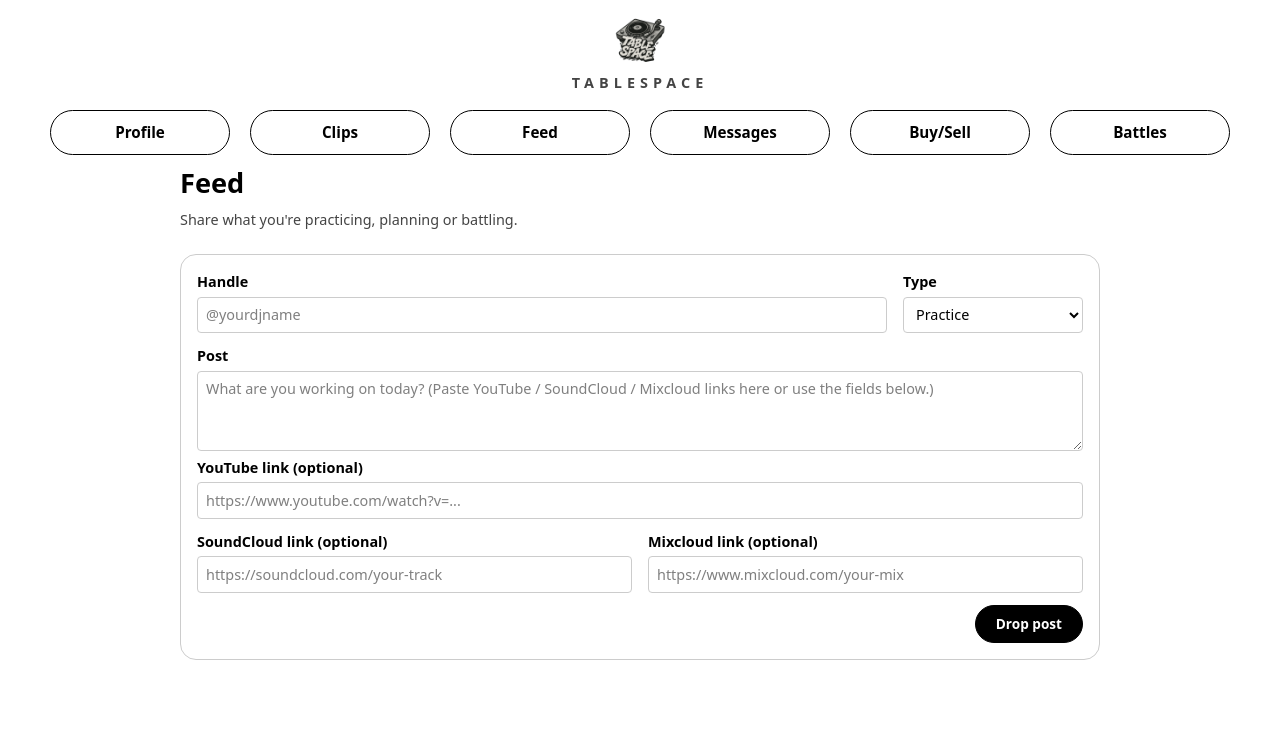
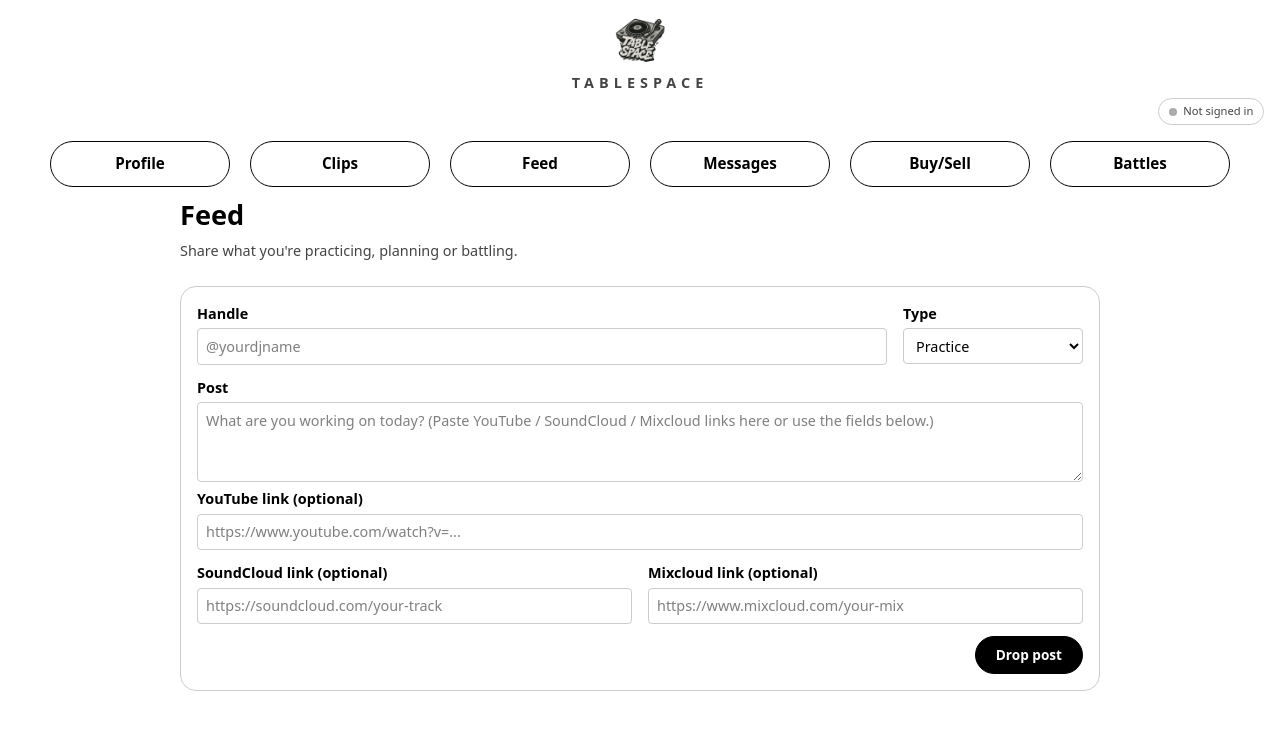
Before and after one commit to BoingSplash2022/table-space, a Next.js app: page /feed in a window 1280 px wide. Shown: the top 730 px of the page. Built offline with nearby package versions, Linux system fonts and the light colour scheme; no server answers; the database is empty.

Commit message:
Fix avatar upload + storage config + profile persistence

```diff
--- a/src/app/layout.tsx
+++ b/src/app/layout.tsx
@@ -3,6 +3,8 @@ import Image from "next/image";
 import Link from "next/link";
 import NavBar from "@/components/NavBar";
 import { AuthProvider } from "@/context/AuthContext";
+import LoginToast from "@/components/LoginToast";
+import ProfileIndicator from "@/components/ProfileIndicator";
 
 export const metadata = {
   title: "TableSpace",
@@ -18,7 +20,7 @@ export default function RootLayout({
     <html lang="en">
       <body className="min-h-screen">
         <AuthProvider>
-          {/* Header: logo + wordmark */}
+          {/* Header: logo + wordmark + profile indicator */}
           <header className="site-header">
             <Link href="/" className="site-header-logo">
               <Image
@@ -30,7 +32,13 @@ export default function RootLayout({
                 priority
               />
             </Link>
+
             <div className="site-header-wordmark">TABLESPACE</div>
+
+            {/* Logged-in / profile indicator (top area) */}
+            <div style={{ marginLeft: "auto", marginRight: "1rem" }}>
+              <ProfileIndicator />
+            </div>
           </header>
 
           {/* Navigation bar */}
@@ -38,6 +46,9 @@ export default function RootLayout({
 
           {/* Main content area */}
           <main className="site-main">{children}</main>
+
+          {/* One-off login success popup */}
+          <LoginToast />
         </AuthProvider>
       </body>
     </html>
--- a/src/app/profile/page.tsx
+++ b/src/app/profile/page.tsx
@@ -1,4 +1,9 @@
 "use client";
+
+/* eslint-disable react-hooks/set-state-in-effect */
+/* eslint-disable react/no-unescaped-entities */
+/* eslint-disable @typescript-eslint/no-explicit-any */
+/* eslint-disable @next/next/no-img-element */
 
 import {
   ChangeEvent,
@@ -19,7 +24,8 @@ import {
   where,
 } from "firebase/firestore";
 import { ref, uploadBytes, getDownloadURL } from "firebase/storage";
-import { auth, db, storage } from "@/lib/firebase";
+import { db, storage } from "@/lib/firebase";
+import { useAuthContext } from "@/context/AuthContext";
 
 type ProfileState = {
   displayName: string;
@@ -63,8 +69,8 @@ const emptyProfile: ProfileState = {
 };
 
 const defaultProfile: ProfileState = {
-  displayName: "Anon Turntablist",
-  handle: "@yourdjname",
+  displayName: "",
+  handle: "",
   location: "",
   bio: "",
   styles: "",
@@ -77,6 +83,8 @@ const defaultProfile: ProfileState = {
 };
 
 export default function ProfilePage() {
+  const { user } = useAuthContext();
+
   const [profiles, setProfiles] = useState<ProfileDoc[]>([]);
   const [activeProfileId, setActiveProfileId] = useState<string | null>(null);
   const [form, setForm] = useState<ProfileState>(defaultProfile);
@@ -87,12 +95,16 @@ export default function ProfilePage() {
 
   // Load all profiles for the current user
   useEffect(() => {
-    const user = auth.currentUser;
     if (!user) {
       setErrorMessage("Please sign in to edit your profile.");
+      setProfiles([]);
+      setActiveProfileId(null);
       setLoading(false);
       return;
     }
+
+    setErrorMessage(null);
+    setLoading(true);
 
     const profilesRef = collection(db, "profiles");
     const q = query(
@@ -133,7 +145,7 @@ export default function ProfilePage() {
         }
 
         if (list.length === 0) {
-          setForm(defaultProfile);
+          setForm(emptyProfile);
           setAvatarPreview(null);
         }
       },
@@ -145,10 +157,10 @@ export default function ProfilePage() {
     );
 
     return () => unsub();
-    // eslint-disable-next-line react-hooks/exhaustive-deps
-  }, []);
+  }, [user, activeProfileId]);
 
-  // Keep form in sync when active profile changes
+  // Keep form in sync when active profile changes,
+  // and use the stored avatarUrl as the preview.
   useEffect(() => {
     if (!activeProfileId) return;
     const current = profiles.find((p) => p.id === activeProfileId);
@@ -166,7 +178,7 @@ export default function ProfilePage() {
         youtube: current.youtube,
         avatarUrl: current.avatarUrl,
       });
-      setAvatarPreview(null); // show saved avatar by default
+      setAvatarPreview(current.avatarUrl || null);
     }
   }, [activeProfileId, profiles]);
 
@@ -177,17 +189,17 @@ export default function ProfilePage() {
     setForm((prev) => ({ ...prev, [name]: value }));
   }
 
+  // Upload avatar + persist avatarUrl to Firestore
   async function handleAvatarChange(e: ChangeEvent<HTMLInputElement>) {
     const file = e.target.files?.[0];
     if (!file) return;
 
-    const user = auth.currentUser;
     if (!user) {
       setErrorMessage("You must be signed in to upload an avatar.");
       return;
     }
 
-    // Show a local preview immediately
+    // Local preview immediately
     const localUrl = URL.createObjectURL(file);
     setAvatarPreview(localUrl);
 
@@ -203,9 +215,34 @@ export default function ProfilePage() {
       // Get public URL
       const downloadUrl = await getDownloadURL(storageRef);
 
-      // Switch preview to hosted version
+      // Update local state so UI shows new avatar
       setAvatarPreview(downloadUrl);
       setForm((prev) => ({ ...prev, avatarUrl: downloadUrl }));
+
+      // Persist avatarUrl to Firestore
+      if (activeProfileId) {
+        // Update existing profile
+        const refDoc = doc(db, "profiles", activeProfileId);
+        await setDoc(
+          refDoc,
+          {
+            avatarUrl: downloadUrl,
+            uid: user.uid,
+            updatedAt: serverTimestamp(),
+          },
+          { merge: true }
+        );
+      } else {
+        // No profile yet: create one on the fly
+        const refDoc = await addDoc(collection(db, "profiles"), {
+          ...form,
+          avatarUrl: downloadUrl,
+          uid: user.uid,
+          createdAt: serverTimestamp(),
+          updatedAt: serverTimestamp(),
+        });
+        setActiveProfileId(refDoc.id);
+      }
     } catch (err) {
       console.error("Error uploading avatar", err);
       setErrorMessage("Could not upload avatar. Please try again.");
@@ -216,11 +253,14 @@ export default function ProfilePage() {
     e.preventDefault();
     setErrorMessage(null);
 
-    const user = auth.currentUser;
     if (!user) {
       setErrorMessage("You must be signed in to save your profile.");
       return;
     }
+
+    const normalizedHandle = form.handle.trim().startsWith("@")
+      ? form.handle.trim()
+      : `@${form.handle.trim()}`;
 
     try {
       if (activeProfileId) {
@@ -228,7 +268,8 @@ export default function ProfilePage() {
         await setDoc(
           refDoc,
           {
-            ...form,
+            ...form, // includes avatarUrl
+            handle: normalizedHandle,
             uid: user.uid,
             updatedAt: serverTimestamp(),
           },
@@ -237,6 +278,7 @@ export default function ProfilePage() {
       } else {
         const refDoc = await addDoc(collection(db, "profiles"), {
           ...form,
+          handle: normalizedHandle,
           uid: user.uid,
           createdAt: serverTimestamp(),
           updatedAt: serverTimestamp(),
@@ -244,7 +286,7 @@ export default function ProfilePage() {
         setActiveProfileId(refDoc.id);
       }
 
-      setSavedMessage("Profile updated.");
+      setSavedMessage("Profile saved!");
       setTimeout(() => setSavedMessage(null), 2000);
     } catch (err) {
       console.error("Error saving profile", err);
@@ -254,19 +296,13 @@ export default function ProfilePage() {
 
   async function handleAddNewProfile() {
     setErrorMessage(null);
-    const user = auth.currentUser;
     if (!user) {
       setErrorMessage("Please sign in to create a profile.");
       return;
     }
 
     try {
-      const newProfile: ProfileState = {
-        ...emptyProfile,
-        displayName: "New Profile",
-        handle: "@yourdjname",
-      };
-
+      const newProfile: ProfileState = { ...emptyProfile };
       const refDoc = await addDoc(collection(db, "profiles"), {
         ...newProfile,
         uid: user.uid,
@@ -284,7 +320,7 @@ export default function ProfilePage() {
   }
 
   const currentHandleFirstLetter =
-    form.handle.replace("@", "").trim().charAt(0).toUpperCase() || "D";
+    form.handle.replace("@", "").trim().charAt(0).toUpperCase() || "T";
 
   const avatarSrc = avatarPreview || form.avatarUrl || null;
 
@@ -294,8 +330,7 @@ export default function ProfilePage() {
         <h1>Profile</h1>
         <p>
           Set your handle, bio, links and avatar so other turntablists know
-          who&apos;s behind the cuts. You can keep multiple profiles for
-          different aliases.
+          who&apos;s behind the cuts.
         </p>
       </div>
 
@@ -354,7 +389,7 @@ export default function ProfilePage() {
         </p>
       )}
 
-      {!loading && (
+      {!loading && user && (
         <form onSubmit={handleSubmit}>
           <div className="profile-grid">
             {/* LEFT: main details */}
@@ -465,7 +500,6 @@ export default function ProfilePage() {
                     onChange={handleAvatarChange}
                     className="feed-input"
                   />
-
                 </div>
               </div>
 
--- /dev/null
+++ b/src/components/LoginToast.tsx
@@ -0,0 +1,39 @@
+"use client";
+
+import { useEffect } from "react";
+import { useAuthContext } from "../context/AuthContext";
+
+export default function LoginToast() {
+  const { justLoggedIn, setJustLoggedIn } = useAuthContext();
+
+  useEffect(() => {
+    if (justLoggedIn) {
+      const timer = setTimeout(() => setJustLoggedIn(false), 3000);
+      return () => clearTimeout(timer);
+    }
+  }, [justLoggedIn, setJustLoggedIn]);
+
+  if (!justLoggedIn) return null;
+
+  return (
+    <div
+      style={{
+        position: "fixed",
+        bottom: "1rem",
+        left: "50%",
+        transform: "translateX(-50%)",
+        background: "#1fa73e",
+        color: "#fff",
+        padding: "0.8rem 1.4rem",
+        borderRadius: 8,
+        fontWeight: 600,
+        boxShadow:
+          "0 3px 12px rgba(0,0,0,0.25)",
+        zIndex: 9999,
+        animation: "fadeUp 0.4s ease-out",
+      }}
+    >
+      Success — you're in!
+    </div>
+  );
+}
--- /dev/null
+++ b/src/components/ProfileIndicator.tsx
@@ -0,0 +1,128 @@
+"use client";
+
+import { useAuthContext } from "@/context/AuthContext";
+
+export default function ProfileIndicator() {
+  const { user, activeProfile } = useAuthContext();
+
+  // Logged out → small subtle badge
+  if (!user) {
+    return (
+      <div
+        style={{
+          display: "inline-flex",
+          alignItems: "center",
+          gap: "0.4rem",
+          padding: "0.25rem 0.6rem",
+          borderRadius: 999,
+          border: "1px solid #ccc",
+          fontSize: "0.7rem",
+          background: "rgba(255,255,255,0.8)",
+        }}
+      >
+        <span
+          style={{
+            width: 8,
+            height: 8,
+            borderRadius: "50%",
+            background: "#aaa",
+          }}
+        />
+        <span>Not signed in</span>
+      </div>
+    );
+  }
+
+  // Signed in but no profile yet
+  if (user && !activeProfile) {
+    return (
+      <div
+        style={{
+          display: "inline-flex",
+          alignItems: "center",
+          gap: "0.4rem",
+          padding: "0.25rem 0.6rem",
+          borderRadius: 999,
+          border: "1px solid #f97316",
+          fontSize: "0.7rem",
+          background: "rgba(255,255,255,0.9)",
+        }}
+      >
+        <span
+          style={{
+            width: 8,
+            height: 8,
+            borderRadius: "50%",
+            background: "#f97316",
+          }}
+        />
+        <span>Signed in – no profile yet</span>
+      </div>
+    );
+  }
+
+  // Signed in + active profile → show avatar + handle
+  const letter =
+    activeProfile?.handle?.replace("@", "").trim().charAt(0).toUpperCase() ||
+    "D";
+
+  return (
+    <div
+      style={{
+        display: "inline-flex",
+        alignItems: "center",
+        gap: "0.5rem",
+        padding: "0.25rem 0.7rem",
+        borderRadius: 999,
+        border: "1px solid #16a34a",
+        fontSize: "0.75rem",
+        background: "rgba(255,255,255,0.95)",
+      }}
+    >
+      <span
+        style={{
+          width: 9,
+          height: 9,
+          borderRadius: "50%",
+          background: "#16a34a",
+        }}
+      />
+
+      <div
+        style={{
+          width: 24,
+          height: 24,
+          borderRadius: "50%",
+          overflow: "hidden",
+          background: "#000",
+          color: "#fff",
+          display: "flex",
+          alignItems: "center",
+          justifyContent: "center",
+          fontSize: "0.8rem",
+          fontWeight: 700,
+        }}
+      >
+        {activeProfile?.avatarUrl ? (
+          // eslint-disable-next-line @next/next/no-img-element
+          <img
+            src={activeProfile.avatarUrl}
+            alt="Avatar"
+            style={{ width: "100%", height: "100%", objectFit: "cover" }}
+          />
+        ) : (
+          letter
+        )}
+      </div>
+
+      <div style={{ display: "flex", flexDirection: "column" }}>
+        <span style={{ fontWeight: 600 }}>
+          {activeProfile?.handle || "No handle"}
+        </span>
+        <span style={{ fontSize: "0.7rem", opacity: 0.7 }}>
+          Profile active
+        </span>
+      </div>
+    </div>
+  );
+}
--- a/src/context/AuthContext.tsx
+++ b/src/context/AuthContext.tsx
@@ -16,6 +16,7 @@ export type Profile = {
   uid: string;          // owner uid
   handle: string;
   displayName: string;
+  avatarUrl?: string;
 };
 
 type AuthContextType = {
@@ -23,6 +24,8 @@ type AuthContextType = {
   profiles: Profile[];
   activeProfile: Profile | null;
   setActiveProfile: (profile: Profile | null) => void;
+  justLoggedIn: boolean;
+  setJustLoggedIn: (flag: boolean) => void;
 };
 
 const AuthContext = createContext<AuthContextType>({
@@ -30,25 +33,35 @@ const AuthContext = createContext<AuthContextType>({
   profiles: [],
   activeProfile: null,
   setActiveProfile: () => {},
+  justLoggedIn: false,
+  setJustLoggedIn: () => {},
 });
 
 export function AuthProvider({ children }: { children: ReactNode }) {
   const [user, setUser] = useState<User | null>(null);
   const [profiles, setProfiles] = useState<Profile[]>([]);
   const [activeProfile, setActiveProfile] = useState<Profile | null>(null);
+  const [justLoggedIn, setJustLoggedIn] = useState(false);
 
   // Keep user in sync with Firebase auth state
   useEffect(() => {
+    let previousUser: User | null = null;
+
     const unsub = onAuthStateChanged(auth, (firebaseUser) => {
+      // Detect transition from logged out -> logged in
+      if (!previousUser && firebaseUser) {
+        setJustLoggedIn(true);
+      }
+      previousUser = firebaseUser;
       setUser(firebaseUser);
     });
+
     return () => unsub();
   }, []);
 
   // Load profiles for the current user
   useEffect(() => {
     if (!user) {
-      // logged out: clear everything
       setProfiles([]);
       setActiveProfile(null);
       return;
@@ -56,14 +69,20 @@ export function AuthProvider({ children }: { children: ReactNode }) {
 
     const q = query(
       collection(db, "profiles"),
-      where("uid", "==", user.uid) // <— matches field we store & rules use
+      where("uid", "==", user.uid)
     );
 
     const unsub = onSnapshot(q, (snap) => {
-      const rows: Profile[] = snap.docs.map((doc) => ({
-        id: doc.id,
-        ...(doc.data() as any),
-      }));
+      const rows: Profile[] = snap.docs.map((doc) => {
+        const data = doc.data() as any;
+        return {
+          id: doc.id,
+          uid: data.uid,
+          handle: data.handle ?? "",
+          displayName: data.displayName ?? "",
+          avatarUrl: data.avatarUrl ?? "",
+        };
+      });
       setProfiles(rows);
     });
 
@@ -82,6 +101,8 @@ export function AuthProvider({ children }: { children: ReactNode }) {
     profiles,
     activeProfile,
     setActiveProfile,
+    justLoggedIn,
+    setJustLoggedIn,
   };
 
   return <AuthContext.Provider value={value}>{children}</AuthContext.Provider>;
--- a/src/lib/firebase.ts
+++ b/src/lib/firebase.ts
@@ -5,15 +5,15 @@ import { getFirestore } from "firebase/firestore";
 import { getStorage } from "firebase/storage";
 
 // --- Your Firebase web config ---
+// For Firebase JS SDK v7.20.0 and later, measurementId is optional
 const firebaseConfig = {
   apiKey: "AIzaSyAv7hVHMkyjXEqSsyZIO5GAko_XOBj17PQ",
   authDomain: "table-space-fc222.firebaseapp.com",
   projectId: "table-space-fc222",
-  // ✅ use the bucket Firebase showed you originally
   storageBucket: "table-space-fc222.firebasestorage.app",
   messagingSenderId: "1041458906258",
   appId: "1:1041458906258:web:78fa0dda81e59ad01e524b",
-  measurementId: "G-EECRTC75XV",
+  measurementId: "G-EECRTC75XV"
 };
 
 // Avoid re-initialising in dev / hot reload
```
